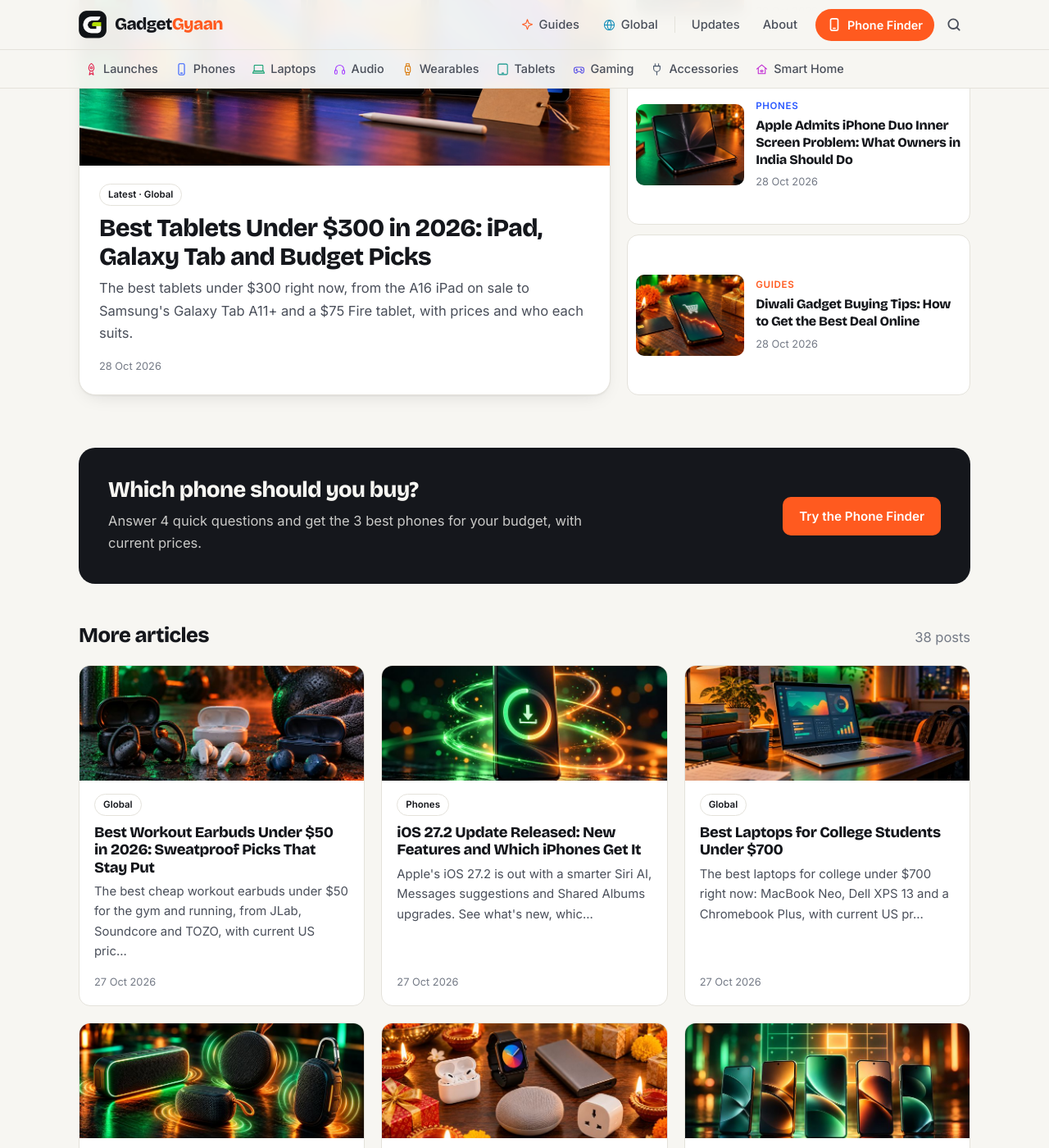
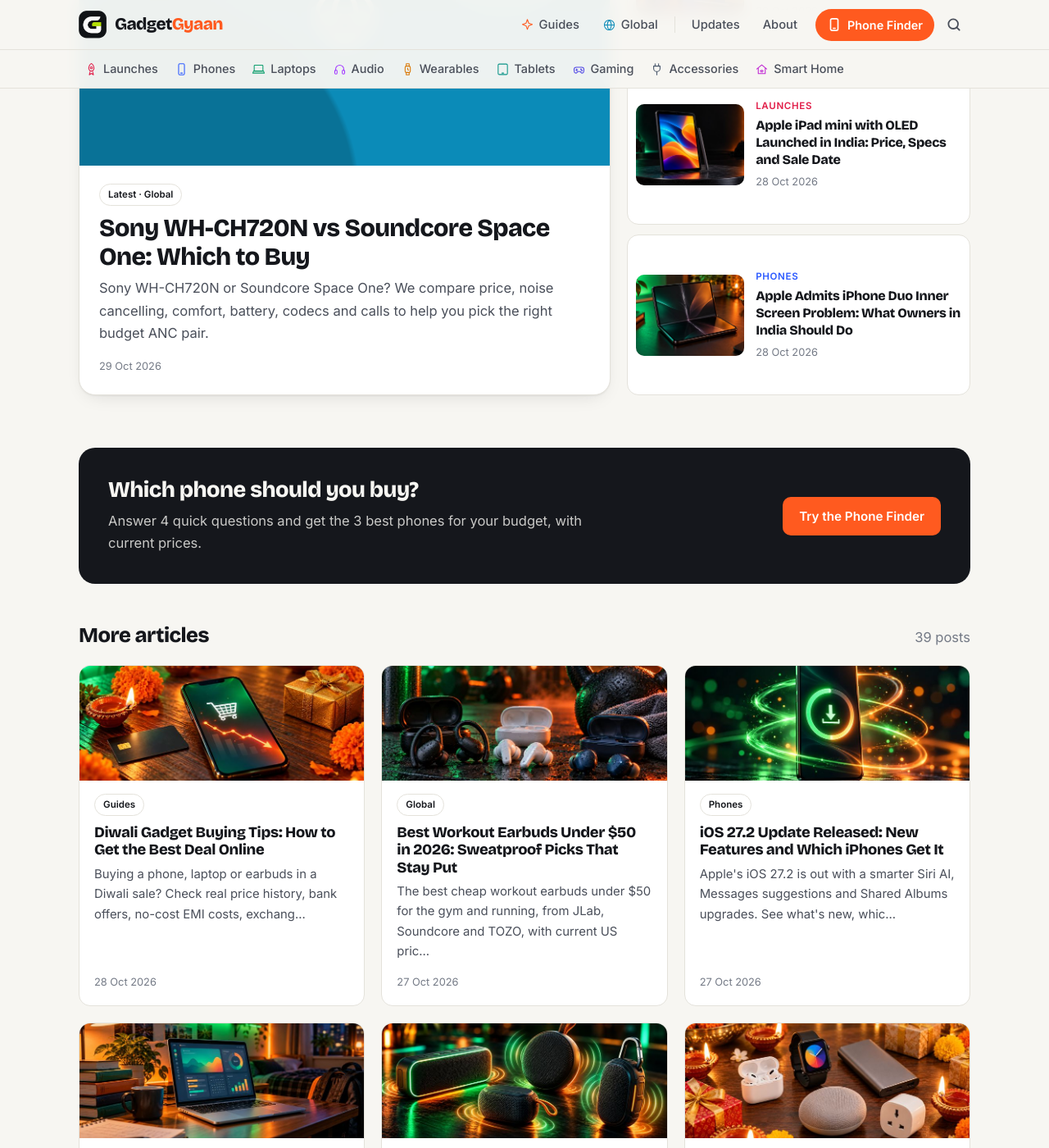
Before and after one commit to kiteksood167/kiteksood167.github.io, a Jekyll site: the page built from index.html, in a window 1280 px wide and 1400 px high, scrolled down 624 px. Shown: the whole window at 82% size. Built offline with Jekyll 4.4.1, drawn with Linux system fonts in a browser that asks for light colours; part of the change alters nothing that is shown.

Commit message:
New post: Sony WH-CH720N vs Soundcore Space One: Which to Buy
Co-Authored-By: Claude Opus 5.5 <noreply@anthropic.com>
Claude-Session: https://claude.ai/code/session_019q2TsaYyUfQwBS5iqKAhGu

```diff
--- a/_posts/2026-10-23-best-noise-cancelling-headphones-under-100.md
+++ b/_posts/2026-10-23-best-noise-cancelling-headphones-under-100.md
@@ -94,7 +94,7 @@ Cheaper ANC headphones have come a long way, but there are still gaps compared w
 
 Black Friday is about a month away, and headphones are among the most heavily discounted products each year. If none of these is at the price listed above, waiting a few weeks may save you more.
 
-**Related reading:** [TWS Earbuds Buying Guide: ANC, Codecs, Battery and Mics Explained Simply](/tws-earbuds-buying-guide/) · [Best Bluetooth Speakers Under $50 in 2026: Small, Waterproof and Loud Enough](/best-bluetooth-speakers-under-50/) · [Best Smartwatches for iPhone in 2026](/best-smartwatches-for-iphone/)
+**Related reading:** [TWS Earbuds Buying Guide: ANC, Codecs, Battery and Mics Explained Simply](/tws-earbuds-buying-guide/) · [Best Bluetooth Speakers Under $50 in 2026: Small, Waterproof and Loud Enough](/best-bluetooth-speakers-under-50/) · [Sony WH-CH720N vs Soundcore Space One: Which to Buy](/sony-wh-ch720n-vs-soundcore-space-one/)
 
 ## The bottom line
 
--- /dev/null
+++ b/_posts/2026-10-29-sony-wh-ch720n-vs-soundcore-space-one.md
@@ -0,0 +1,94 @@
+---
+title: "Sony WH-CH720N vs Soundcore Space One: Which to Buy"
+seo_title: "Sony WH-CH720N vs Soundcore Space One"
+description: "Sony WH-CH720N or Soundcore Space One? We compare price, noise cancelling, comfort, battery, codecs and calls to help you pick the right budget ANC pair."
+date: 2026-10-29 08:54:00 +0530
+category: Global
+also_in: [Audio]
+tags: [headphones, noise cancelling, anc, comparison, sony, soundcore, anker, usa, uk]
+affiliate: true
+---
+
+The Sony WH-CH720N and the Soundcore Space One are two of the most popular noise cancelling headphones you can buy for under $100. Both block steady noise well, last a long time on a charge and connect to two devices at once. They differ in weight, sound, extras and call quality, and those differences decide which one suits you.
+
+<!--more-->
+
+## Quick comparison
+
+| | Sony WH-CH720N | Soundcore Space One |
+|---|---|---|
+| **Price (late Oct 2026)** | $88 at Amazon (list $179.99) | $84.99 at Target, about $100 elsewhere (list $99.99) |
+| **Weight** | 192g | about 265g |
+| **Battery (claimed)** | up to 35 hours with ANC, 50 hours without | up to 40 hours with ANC, 55 hours without |
+| **Quick charge** | 3 minutes for about 1 hour | 5 minutes for about 4 hours |
+| **Codecs** | SBC, AAC | SBC, AAC, LDAC |
+| **Multipoint** | Yes | Yes (not while LDAC is on) |
+| **Folds / case** | Earcups swivel flat, no case | Folds, comes with a pouch |
+| **Wear detection** | No | Yes (pauses when you take them off) |
+| **Wired listening** | 3.5mm cable included | 3.5mm jack |
+
+Prices are US prices from Amazon, Target, Walmart and Newegg in late October 2026 and change often, so check before you buy.
+
+## Price: almost a tie right now
+
+The Sony's list price is $179.99, but Amazon has been selling it for **$88**, less than half price. The Soundcore Space One has a lower list price of $99.99 and sells for **$84.99 at Target**, while Walmart and Newegg list it at about $100.
+
+At these prices there's only a few dollars between them, so the choice comes down to features rather than cost. If one of them is back at full price when you shop, the other is the obvious buy.
+
+## Noise cancelling: roughly equal
+
+Both use adaptive noise cancelling that adjusts to your surroundings, and both are good at the steady, low sounds of planes, buses and air conditioning. RTINGS rates their noise isolation as comparable. GSMArena found the Sony's ANC "very good" and a clear step up from older Sony budget models, while Trusted Reviews called the Space One's ANC effective but said it struggles in very noisy places.
+
+Neither matches premium headphones like Sony's 1000X series on voices and sudden noises. If ANC is your only priority, you won't go wrong with either.
+
+<!-- inline image 1 -->
+
+## Comfort and design: Sony for long days, Soundcore for travel
+
+The Sony is the lighter pair by a big margin. At **192 grams**, Sony says it's its lightest over-ear noise cancelling headphone, and that matters on a long flight or a full workday. The Soundcore weighs about **265 grams**, though Trusted Reviews still found it comfortable.
+
+The Soundcore is easier to carry. It **folds** and comes with a pouch, while the Sony's earcups only swivel flat and there's no case in the box. The Soundcore also has **wear detection**, so music pauses when you take it off. The Sony doesn't.
+
+## Sound and app: different tastes
+
+The Sony has a warm, bass-heavy sound with a slightly dull top end, according to GSMArena, though you can fix much of that with the five-band EQ in Sony's Headphones Connect app. The app also includes Sony's DSEE upscaling and 360 Reality Audio.
+
+RTINGS describes the Soundcore as having a more "excited" sound, with more EQ options in its app, although Trusted Reviews felt the EQ presets made little difference. The Soundcore also supports **LDAC**, a higher-quality Bluetooth codec, but only Android phones that support LDAC can use it. On an iPhone, both headphones use AAC, so LDAC makes no difference.
+
+## Battery: Soundcore lasts longer on paper
+
+Soundcore claims up to **40 hours with ANC on**, against Sony's **35 hours**. RTINGS also found the Soundcore lasts longer in continuous use. Real-world numbers vary: GSMArena got more than 47 hours from the Sony with ANC on, while Trusted Reviews measured about 30 hours from the Soundcore with ANC on.
+
+Both will easily get through several days of commuting. The Soundcore's quick charge is stronger, with about four hours of playback from five minutes on the cable.
+
+## Calls: Sony is clearly better
+
+If you take a lot of calls, this is the deciding factor. RTINGS says the Sony has a much better microphone, and GSMArena found voices clear and easy to understand. Trusted Reviews called the Soundcore's call quality disappointing.
+
+<!-- inline image 2 -->
+
+> **Tip:** If you use an Android phone and want LDAC, remember that turning it on disables multipoint on the Soundcore. You'll have to choose between higher-quality audio and staying connected to your phone and laptop at the same time.
+
+## Which should you buy?
+
+**Buy the Sony WH-CH720N if:**
+- You wear headphones for hours at a time and want the lightest pair
+- You take a lot of calls or video meetings
+- You use an iPhone, where LDAC doesn't matter anyway
+
+{% include buy.html name="Sony WH-CH720N" query="Sony WH-CH720N noise canceling headphones" store="us" note="192g, strong ANC, better mic; often around $88" %}
+
+**Buy the Soundcore Space One if:**
+- You travel a lot and want headphones that fold into a bag
+- You want auto-pause when you take them off
+- You use an Android phone with LDAC, or want the longest battery life
+
+{% include buy.html name="Soundcore Space One" query="Soundcore Space One noise cancelling headphones" store="us" note="Folds, LDAC, wear detection; list $99.99" %}
+
+If you can spend a little more, Anker's **Soundcore Space One Pro** adds a more premium design and longer battery life, and it dropped to $129.99 in Amazon's October Prime Day sale. With Black Friday on November 27, both of the headphones above may also get cheaper in the next few weeks.
+
+**Related reading:** [Best Noise Cancelling Headphones Under $100 in 2026](/best-noise-cancelling-headphones-under-100/) · [Best Workout Earbuds Under $50 in 2026: Sweatproof Picks That Stay Put](/best-workout-earbuds-under-50/)
+
+## The bottom line
+
+The Sony WH-CH720N and Soundcore Space One cost almost the same right now and offer similar noise cancelling. Choose the **Sony** for lighter weight, better calls and a simple iPhone-friendly setup. Choose the **Soundcore** for travel, thanks to its folding design and pouch, plus wear detection, LDAC and longer battery life. For most commuters and office workers, the Sony's comfort and microphone make it the slightly safer pick.
```
